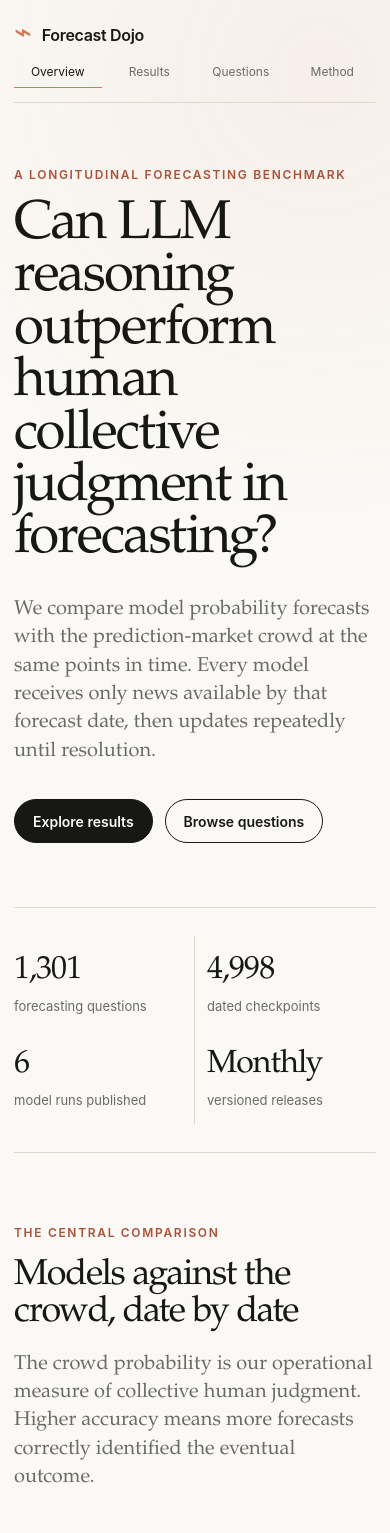
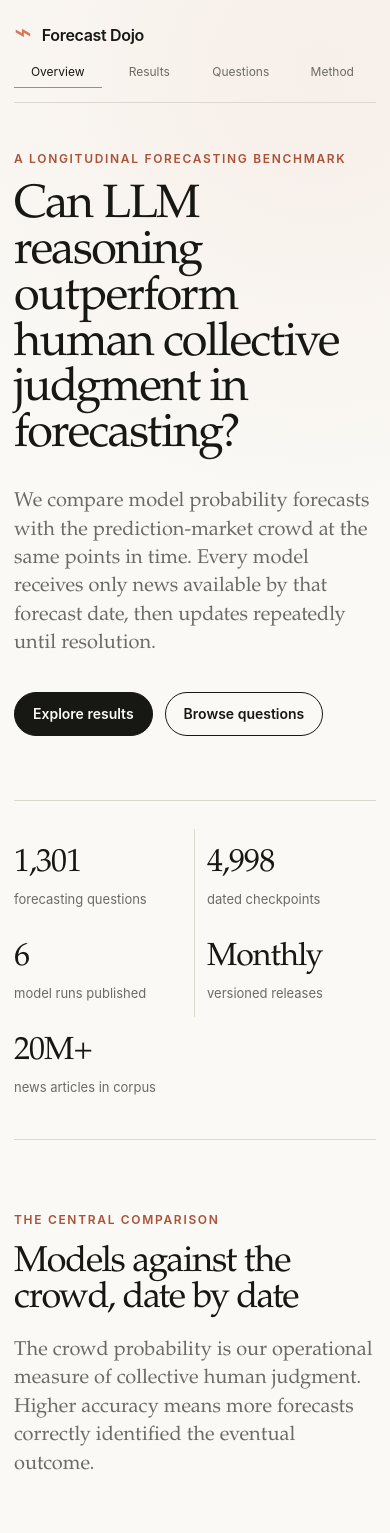
Before and after one commit to FinEredium1/forcast-dojo-preview, a React (Vite) app: page / in a window 390 px wide. Shown: the top 1533 px of the page. Built offline with nearby package versions, Linux system fonts and the light colour scheme.

Commit message:
Fixed minor styling effects

```diff
--- a/src/BenchmarkApp.tsx
+++ b/src/BenchmarkApp.tsx
@@ -145,6 +145,7 @@ function OverviewPage({ manifest, runs }: { manifest: Manifest; runs: RunSummary
         <Stat value={number(manifest.checkpointCount)} label="dated checkpoints" />
         <Stat value={number(manifest.resultRunCount)} label="model runs published" />
         <Stat value="Monthly" label="versioned releases" />
+        <Stat value="20M+" label="news articles in corpus" />
       </section>
 
       <section className="comparison section-rule">
@@ -154,7 +155,7 @@ function OverviewPage({ manifest, runs }: { manifest: Manifest; runs: RunSummary
           <p>The crowd probability is our operational measure of collective human judgment. Higher accuracy means more forecasts correctly identified the eventual outcome.</p>
         </div>
         <div className="score-card" aria-label="Accuracy preview">
-          <div className="score-card-head"><span>Accuracy</span><span>Higher is better</span></div>
+          <div className="score-card-head"><span>Accuracy</span></div>
           <ScoreRow label={manifest.crowd.name} meta="Human baseline" value={manifest.crowd.accuracy} metric="accuracy" tone="crowd" />
           {bestRuns.map((run) => <ScoreRow key={run.id} label={run.modelName} meta={`${sourceLabel(run.sourceType)} · ${modeLabel(run.mode)}`} value={run.accuracy} metric="accuracy" tone="model" />)}
         </div>
--- a/src/styles.css
+++ b/src/styles.css
@@ -31,11 +31,11 @@ button, input, select { font: inherit; }
 .site-nav a { padding: 8px 0; text-decoration: none; border-bottom: 1px solid transparent; }
 .site-nav a:hover, .site-nav a:focus-visible, .site-nav a.active { color: var(--ink); border-color: var(--accent); }
 .section-rule { border-bottom: 1px solid var(--line); }
-.hero { padding: clamp(76px, 11vw, 148px) 0 clamp(64px, 9vw, 112px); }
+.hero { padding: clamp(56px, 7vw, 96px) 0 clamp(64px, 9vw, 112px); }
 .eyebrow { margin: 0 0 18px; color: var(--accent-dark); font-size: 12px; font-weight: 600; letter-spacing: 0.14em; text-transform: uppercase; }
 h1, h2, h3, p { margin-top: 0; }
 h1, h2 { font-family: var(--font-serif); font-weight: 400; letter-spacing: -0.035em; }
-h1 { max-width: 960px; margin-bottom: 28px; font-size: clamp(48px, 8vw, 94px); line-height: 0.96; }
+h1 { max-width: 960px; margin-bottom: 28px; font-size: clamp(44px, 6.5vw, 76px); line-height: 0.98; }
 h2 { margin-bottom: 18px; font-size: clamp(36px, 5vw, 58px); line-height: 1.02; }
 h3 { font-size: 18px; }
 .hero-copy, .section-heading > p:last-child { max-width: 730px; color: var(--muted); font-family: var(--font-serif); font-size: clamp(20px, 2.4vw, 27px); line-height: 1.42; }
@@ -46,7 +46,7 @@ h3 { font-size: 18px; }
 .button-secondary { background: transparent; }
 .button:hover, .button:focus-visible { transform: translateY(-1px); }
 .notice { display: flex; flex-wrap: wrap; gap: 8px 18px; padding: 18px 0; color: var(--accent-dark); border-bottom: 1px solid var(--line); font-size: 14px; }
-.stat-grid { display: grid; grid-template-columns: repeat(4, minmax(0, 1fr)); padding: 28px 0; }
+.stat-grid { display: grid; grid-template-columns: repeat(5, minmax(0, 1fr)); padding: 28px 0; }
 .stat-grid article { min-width: 0; padding: 18px 24px; border-right: 1px solid var(--line); }
 .stat-grid article:first-child { padding-left: 0; }
 .stat-grid article:last-child { border-right: 0; }
@@ -345,8 +345,8 @@ h3 { font-size: 18px; }
   .site-header { align-items: flex-start; flex-direction: column; gap: 6px; padding: 20px 0 14px; }
   .site-nav { width: 100%; justify-content: flex-start; gap: 4px 20px; }
   .stat-grid { grid-template-columns: repeat(2, minmax(0, 1fr)); }
-  .stat-grid article:nth-child(2) { border-right: 0; }
-  .stat-grid article:nth-child(3) { padding-left: 0; }
+  .stat-grid article:nth-child(even) { border-right: 0; }
+  .stat-grid article:nth-child(odd) { padding-left: 0; }
   .comparison, .study-grid, .mode-note { grid-template-columns: minmax(0, 1fr); gap: 36px; }
   .filter-panel { align-items: stretch; }
   .result-summary-grid { grid-template-columns: 1fr; }
@@ -369,8 +369,8 @@ h3 { font-size: 18px; }
   .site-shell { width: calc(100% - 28px); }
   .site-nav { display: grid; grid-template-columns: repeat(4, minmax(0, 1fr)); gap: 4px; }
   .site-nav a { text-align: center; font-size: 12px; }
-  .hero { padding-top: 64px; }
-  h1 { font-size: clamp(44px, 14vw, 66px); }
+  .hero { padding-top: 48px; }
+  h1 { font-size: clamp(40px, 12vw, 58px); }
   .stat-grid article { padding: 16px 12px; }
   .stat-grid article:nth-child(odd) { padding-left: 0; }
   .score-card { padding: 18px; }
```
